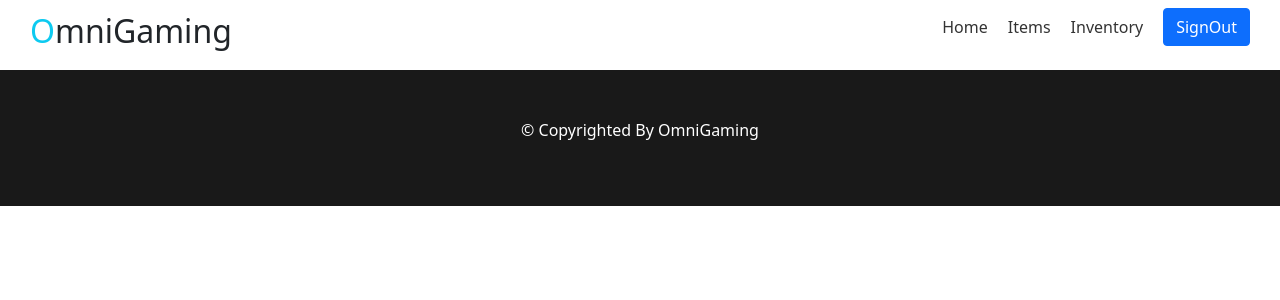
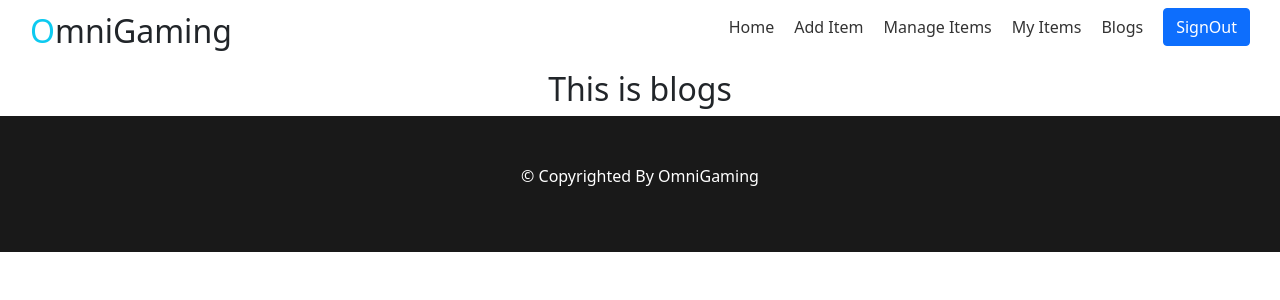
Before and after one commit to AbdurrahmanTalha/omnigaming-client, a React (Create React App) app: page /blogs in a window 1280 px wide. Shown: the top 300 px of the page. Built offline with nearby package versions, Linux system fonts and the light colour scheme; no server answers; sample sign-in values are in the browser's storage.

Commit message:
completly fixed navbar and added not found page also added blogs page

```diff
--- a/src/App.js
+++ b/src/App.js
@@ -12,6 +12,8 @@ import ManageItem from './Components/ManageItem/ManageItem';
 import Login from './Components/Account/Login/Login';
 import ManageInv from './Components/ManageInv/ManageInv';
 import AddItem from './Components/AddItem/AddItem';
+import Blogs from './Components/Blogs/Blogs';
+import NotFound from './Components/NotFound/NotFound';
 function App() {
   return (
     <div className="App">
@@ -23,6 +25,9 @@ function App() {
         <Route path="/login" element={<Login></Login>}></Route>
         <Route path="/inventory" element={<RequireAuth><ManageInv></ManageInv></RequireAuth>}></Route>
         <Route path="/addItem" element={<RequireAuth><AddItem></AddItem></RequireAuth>}></Route>
+        <Route path="/blogs" element={<Blogs></Blogs>}></Route>
+        <Route path="*" element={<NotFound></NotFound>}></Route>
+
       </Routes>
       <Footer></Footer>
 
--- a/src/Components/AddItem/AddItem.js
+++ b/src/Components/AddItem/AddItem.js
@@ -1,7 +1,9 @@
 import React from 'react';
 import { useForm } from "react-hook-form";
+import { useAuthState } from 'react-firebase-hooks/auth';
+import auth from "../../firebase.init.js"
 const AddItem = () => {
-
+    const [user] = useAuthState(auth);
     const { register, handleSubmit } = useForm();
     const onSubmit = data => {
         fetch('http://localhost:5000/item', {
@@ -12,21 +14,24 @@ const AddItem = () => {
             body: JSON.stringify(data)
         })
             .then(res => res.json())
-            .then(data => console.log(data))
+            .then(data => {
+                console.log(data)
+            })
     };
 
     return (
         <div className="w-50 mx-auto">
             <h2>Add a computer</h2>
             <form onSubmit={handleSubmit(onSubmit)} className="d-flex flex-column my-5">
+                <input placeholder="Computer Name" className="mb-2" value={user.email} {...register("email", { required: true })} />
                 <input placeholder="Computer Name" className="mb-2" {...register("name", { required: true })} />
                 <input placeholder="Supplier" className="mb-2" {...register("supplier", { required: true })} />
 
-                <textarea placeholder="Description" className="mb-2"{...register("desc")} />
+                <textarea placeholder="Description" className="mb-2"{...register("desc", { required: true })} />
 
                 <input placeholder="Price" type="number" className="mb-2"{...register("price", { min: 400 })} />
-                <input placeholder="Quantity" type="number" className="mb-2"{...register("quantity", { min: 5 })} />
-                <input placeholder="Photo URL" type="text" className="mb-2"{...register("img")} />
+                <input placeholder="Quantity" type="number" className="mb-2"{...register("quantity", { min: 5, required: true })} />
+                <input placeholder="Photo URL" type="text" className="mb-2"{...register("img", { required: true })} />
 
                 <input type="submit" value="Add Service" className="btn btn-primary" />
             </form>
--- /dev/null
+++ b/src/Components/Blogs/Blogs.js
@@ -0,0 +1,11 @@
+import React from 'react';
+
+const Blogs = () => {
+    return (
+        <div>
+            <h2>This is blogs</h2>
+        </div>
+    );
+};
+
+export default Blogs;
--- a/src/Components/ManageInvItem/ManageInvItem.js
+++ b/src/Components/ManageInvItem/ManageInvItem.js
@@ -4,7 +4,6 @@ import { Link } from 'react-router-dom';
 
 const ManageInvitem = items => {
     const [item, setItem] = useState([])
-    console.log(item)
     useEffect(() => {
         fetch('http://localhost:5000/item')
             .then(res => res.json())
--- a/src/Components/ManageItem/ManageItem.js
+++ b/src/Components/ManageItem/ManageItem.js
@@ -57,12 +57,14 @@ const ManageItem = () => {
     }
     return (
         <div>
+            <img src={item?.img} alt="" />
             <h2>{item?.name}</h2>
             <h2>{item?._id}</h2>
             <p>{item?.desc}</p>
             <p>{item?.price}</p>
             <p>{item?.quantity}</p>
             <p>{item?.supplier}</p>
+            <p>{item?.email}</p>
             <button className="btn btn-primary" onClick={handleUpdateUser}>Deliver</button>
 
             <form onSubmit={handleStockUp}>
--- a/src/Components/Navbar/Navbar.js
+++ b/src/Components/Navbar/Navbar.js
@@ -13,23 +13,31 @@ const Navbar = () => {
     }
 
     return (
+
         <nav className="navbar d-flex align-items-center mb-0">
             <div className="logo">
                 <h2><span className="text-info">O</span>mniGaming</h2>
             </div>
             <ul className="nav-items d-flex">
-            <li className="nav-item"><Link to="/">Home</Link></li>
-                <li className="nav-item"><Link to="#">Items</Link></li>
-                <li className="nav-item"><Link to="#">Inventory</Link></li>
+                <li className="nav-item"><Link to="/">Home</Link></li>
+                {
+                    user && <>
+                        <li className="nav-item"><Link to="/addItem">Add Item</Link></li>
+                        <li className="nav-item"><Link to="/inventory">Manage Items</Link></li>
+                        <li className="nav-item"><Link to="#">My Items</Link></li>
+                    </>
+                }
+                <li className="nav-item"><Link to="/blogs">Blogs</Link></li>
                 <li>{
                     user ?
                         <button className="btn btn-primary" onClick={handleSignOut}>SignOut</button>
                         :
                         <Link className="btn btn-primary" to="/login">Login</Link>
-                   }
+                }
                 </li>
             </ul>
         </nav>
+
     );
 };
 
--- /dev/null
+++ b/src/Components/NotFound/NotFound.js
@@ -0,0 +1,11 @@
+import React from 'react';
+
+const NotFound = () => {
+    return (
+        <div>
+            <img src="https://image.shutterstock.com/z/stock-vector--error-page-not-found-system-updates-uploading-operation-computing-installation-programs-2013537398.jpg" alt="" />
+        </div>
+    );
+};
+
+export default NotFound;
```
